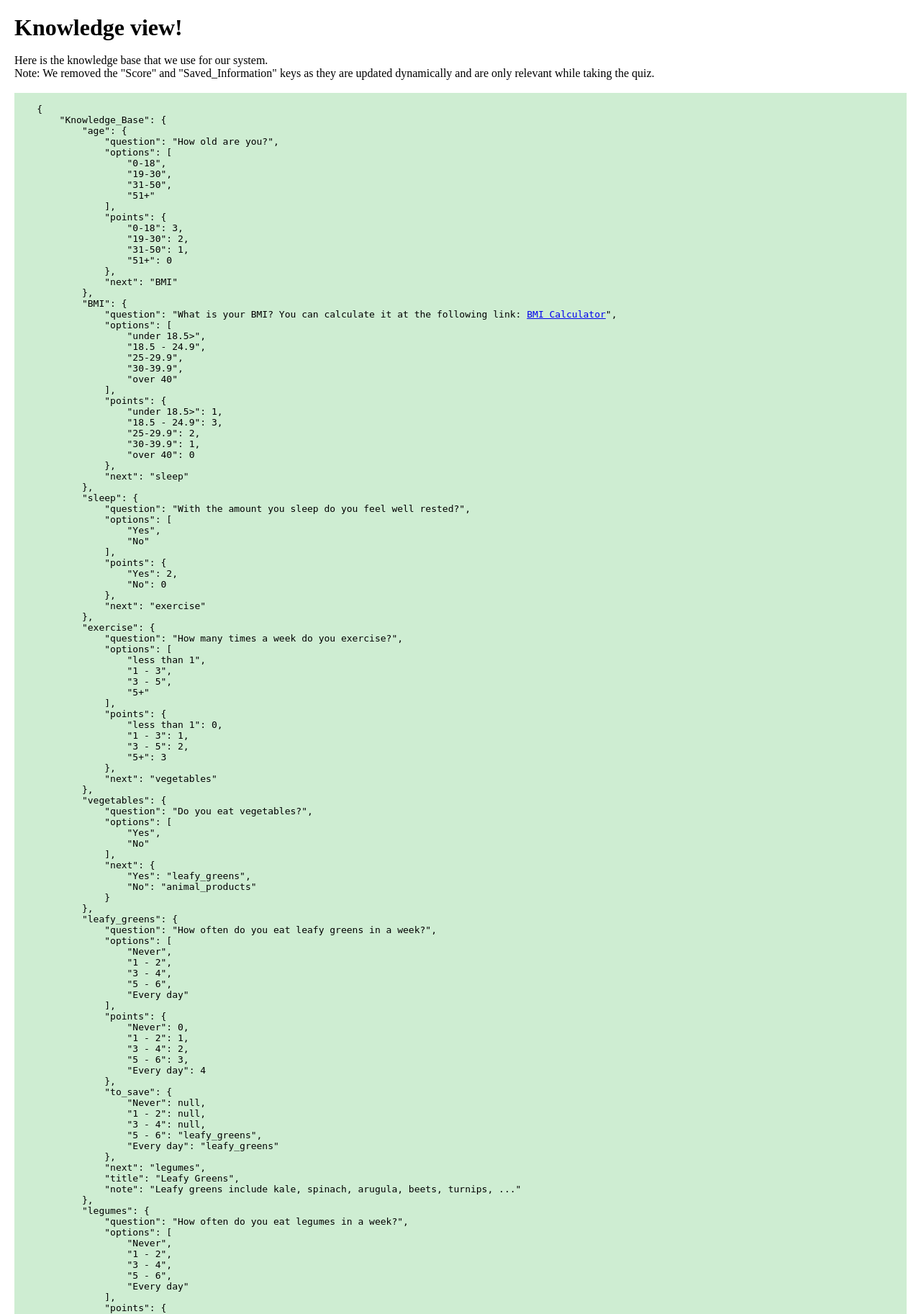
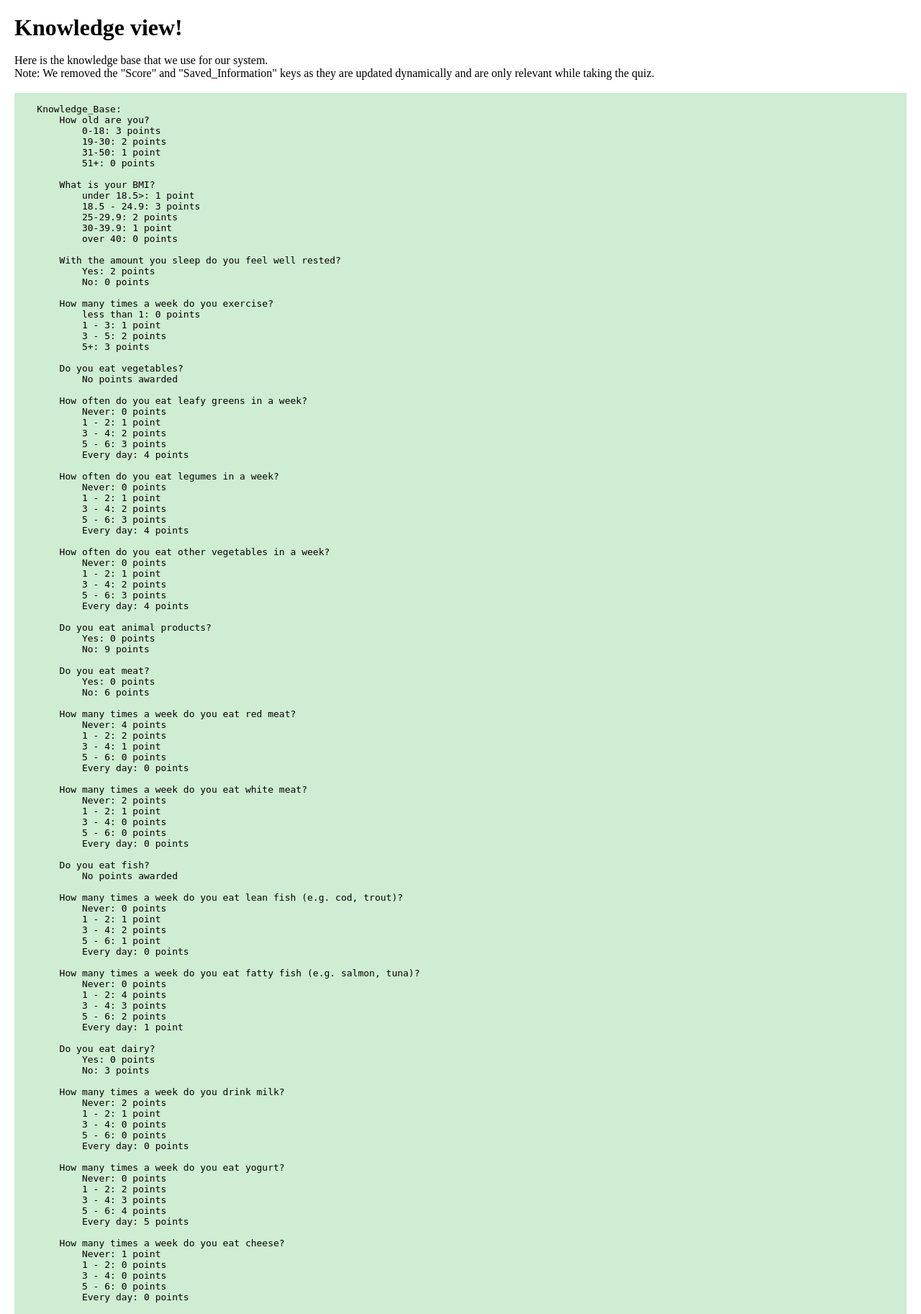
Before and after one commit to aureliegallet/Nutrigenomics-Knowledge-System, a Flask app: page /knowledge in a window 1280 px wide. Shown: the part 94-1919 px from the top of the page at 72% size. Run offline with Flask 3, Linux system fonts and the light colour scheme.

Commit message:
Open BMI in new tab and change knowledge page a bit

```diff
--- a/Flask/static/js/quiz.js
+++ b/Flask/static/js/quiz.js
@@ -139,7 +139,7 @@ function nextQuestion(next) {
 }
 
 function calculateHealth(score) {
-    score = (score/68) * 100
+    score = (score/72) * 100
     diagnosis = ""
     if (score <= 20) {
         diagnosis = "very poor"
--- a/Flask/templates/knowledge.html
+++ b/Flask/templates/knowledge.html
@@ -25,6 +25,209 @@
         <br/>
         <p> Here is the knowledge base that we use for our system. <br/> Note: We removed the "Score" and "Saved_Information" keys as they are updated dynamically and are only relevant while taking the quiz.</p>
         <br/>
+
+<pre class="json">
+
+    Knowledge_Base:
+        How old are you?
+            0-18: 3 points
+            19-30: 2 points
+            31-50: 1 point
+            51+: 0 points
+
+        What is your BMI?
+            under 18.5>: 1 point
+            18.5 - 24.9: 3 points
+            25-29.9: 2 points
+            30-39.9: 1 point
+            over 40: 0 points
+
+        With the amount you sleep do you feel well rested?
+            Yes: 2 points
+            No: 0 points
+
+        How many times a week do you exercise?
+            less than 1: 0 points
+            1 - 3: 1 point
+            3 - 5: 2 points
+            5+: 3 points
+
+        Do you eat vegetables?
+            No points awarded
+
+        How often do you eat leafy greens in a week?
+            Never: 0 points
+            1 - 2: 1 point
+            3 - 4: 2 points
+            5 - 6: 3 points
+            Every day: 4 points
+
+        How often do you eat legumes in a week?
+            Never: 0 points
+            1 - 2: 1 point
+            3 - 4: 2 points
+            5 - 6: 3 points
+            Every day: 4 points
+
+        How often do you eat other vegetables in a week?
+            Never: 0 points
+            1 - 2: 1 point
+            3 - 4: 2 points
+            5 - 6: 3 points
+            Every day: 4 points
+
+        Do you eat animal products?
+            Yes: 0 points
+            No: 9 points
+
+        Do you eat meat?
+            Yes: 0 points
+            No: 6 points
+
+        How many times a week do you eat red meat?
+            Never: 4 points
+            1 - 2: 2 points
+            3 - 4: 1 point
+            5 - 6: 0 points
+            Every day: 0 points
+
+        How many times a week do you eat white meat?
+            Never: 2 points
+            1 - 2: 1 point
+            3 - 4: 0 points
+            5 - 6: 0 points
+            Every day: 0 points
+
+        Do you eat fish?
+            No points awarded
+
+        How many times a week do you eat lean fish (e.g. cod, trout)?
+            Never: 0 points
+            1 - 2: 1 point
+            3 - 4: 2 points
+            5 - 6: 1 point
+            Every day: 0 points
+
+        How many times a week do you eat fatty fish (e.g. salmon, tuna)?
+            Never: 0 points
+            1 - 2: 4 points
+            3 - 4: 3 points
+            5 - 6: 2 points
+            Every day: 1 point
+
+        Do you eat dairy?
+            Yes: 0 points
+            No: 3 points
+
+        How many times a week do you drink milk?
+            Never: 2 points
+            1 - 2: 1 point
+            3 - 4: 0 points
+            5 - 6: 0 points
+            Every day: 0 points
+
+        How many times a week do you eat yogurt?
+            Never: 0 points
+            1 - 2: 2 points
+            3 - 4: 3 points
+            5 - 6: 4 points
+            Every day: 5 points
+
+        How many times a week do you eat cheese?
+            Never: 1 point
+            1 - 2: 0 points
+            3 - 4: 0 points
+            5 - 6: 0 points
+            Every day: 0 points
+
+        How many times a week do you eat eggs?
+            Never: 0 points
+            1 - 2: 1 point
+            3 - 4: 2 points
+            5 - 6: 1 point
+            Every day: 0 points
+
+        Do you drink fruit juices?
+            Yes: 0 points
+            No: 2 points
+
+        Do you eat fruit?
+            No points awarded
+
+        How many times a week do you eat dried fruit?
+            Never: 1 point
+            1 - 2: 2 points
+            3 - 4: 1 point
+            5 - 6: 0 points
+            Every day: 0 points
+
+        Do you eat the following?
+            High sugar fruit: 2 points
+            Low sugar fruit: 3 points
+
+        How many times a week do you drink alcohol?
+            Never: 2 points
+            1 - 2: 1 point
+            3 - 4: 0 points
+            5 - 6: 0 points
+            Every day: 0 points
+
+        How many times a week do you drink sodas?
+            Never: 2 points
+            1 - 2: 1 point
+            3 - 4: 0 points
+            5 - 6: 0 points
+            Every day: 0 points
+
+        How many times a week do you eat ultra-processed food (e.g. Chips, Candy)?
+            Never: 2 points
+            1 - 2: 1 point
+            3 - 4: 0 points
+            5 - 6: 0 points
+            Every day: 0 points
+
+        How many times a week do you eat nuts?
+            Never: 0 points
+            1 - 2: 1 point
+            3 - 4: 2 points
+            5 - 6: 1 point
+            Every day: 0 points
+
+        How many times a week do you eat (not drink) plant based substitues?
+            Never: 0 points
+            1 - 2: 1 point
+            3 - 4: 2 points
+            5 - 6: 3 points
+            Every day: 4 points
+
+        How many times a week do you drink plant based substitues?
+            Never: 0 points
+            1 - 2: 1 point
+            3 - 4: 2 points
+            5 - 6: 3 points
+            Every day: 4 points
+
+        Do you take supplements?
+            No points awarded
+
+        Do you take b12?
+            Yes: 3 points awarded if combined with no meat consumption
+            No: 0 points
+
+        Do you take omega3?
+            Yes: 3 points awarded if combined with no fish consumption
+            No: 0 points
+
+        Additionally:
+        - We give 6 points if the user does not consume meat
+        but consumes nuts and leafy greens at least 5 times a week.
+        - We give 6 points if the user does not consume fish
+        but consumes substitue foods (not drinks) and legumes at least 5 times a week.
+        - We give 4 points if the user does not consume dairy
+        but consumes substitue drinks at least 5 times a week.
+
+</pre>
+
 <pre class="json">
 
     {
```
Also changed, not shown: Flask/static/json/kb.json (+18 -6 lines).
